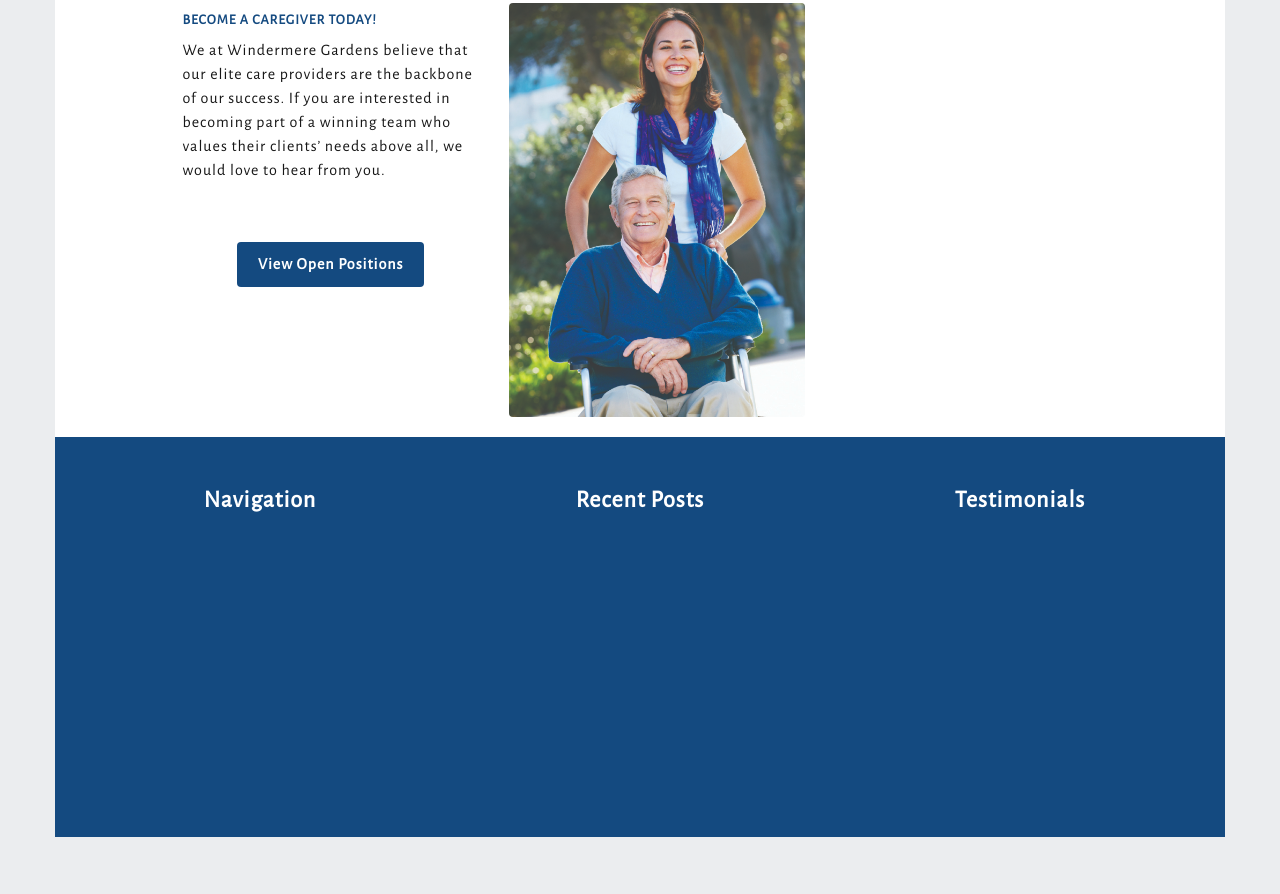
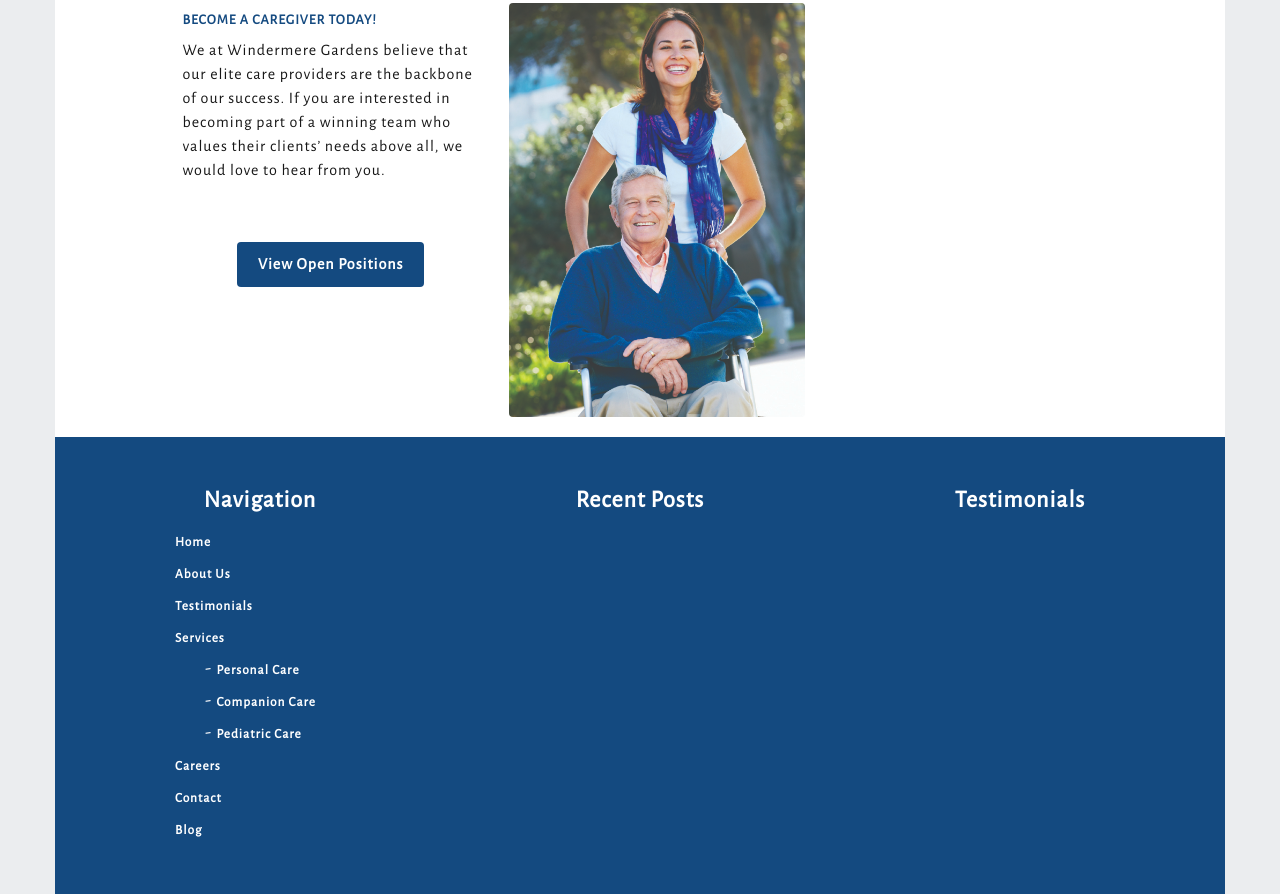
Before and after one commit to zenkitties/windermere-gardens, a website: page index.html in a window 1280 px wide. Shown: the part 1409-2303 px from the top of the page. Before the commit the page ends 2246 px from the top, so only its background shows below. Drawn offline with nearby package versions, Linux system fonts and the light colour scheme.

Commit message:
Added in Naviation Links at the bottom and sub-menu simulation

```diff
--- a/index.html
+++ b/index.html
@@ -123,8 +123,23 @@
        </div><!--.row closure -->
        <footer id="footer" class="row">
            <div class="container">
-              <section class="col-xs-12 col-md-4">
+              <section class="col-xs-12 col-md-4 footer-menu-categories">
                   <h4>Navigation</h4>
+                  <ul>
+                      <li><a href="#" target="_blank">Home</a></li>
+                      <li><a href="#" target="_blank">About Us</a></li>
+                      <li><a href="#" target="_blank">Testimonials</a></li>
+                      <li><a href="#" target="_blank">Services</a>
+                          <ul class="footer-submenu">
+                              <li><a href="#" target="_blank">Personal Care</a></li>
+                              <li><a href="#" target="_blank">Companion Care</a></li>
+                              <li><a href="#" target="_blank">Pediatric Care</a></li>
+                          </ul>
+                      </li>
+                      <li><a href="#" target="_blank">Careers</a></li>
+                      <li><a href="#" target="_blank">Contact</a></li>
+                      <li><a href="#" target="_blank">Blog</a></li>
+                  </ul>
               </section>
               <section class="col-xs-12 col-md-4">
                   <h4>Recent Posts</h4>
--- a/scss/_footer.scss
+++ b/scss/_footer.scss
@@ -15,4 +15,31 @@ footer {
         text-align: center;
         color: $white;
     }
+
+    .footer-menu-categories {
+        ul {
+            margin-left: 90px;
+            list-style-type: none;
+            text-align: left;
+
+            li a {
+                color: $white;
+                font-weight: bold;
+                font-size: 10pt;
+            }
+
+            li a:hover,
+            li a:focus {
+                color: $color-two;
+            }
+        }
+    }
+
+    ul.footer-submenu {
+        margin-left: 30px;
+
+        li::before {
+            content: "- ";
+        }
+    }
 }
--- a/scss/_menu.scss
+++ b/scss/_menu.scss
@@ -31,12 +31,11 @@
 
     .windermere-navbar {
         text-align: center;
-        background-color: transparentize($white, .40);
         margin-top: 10px;
 
         ul {
             margin-top: 17px;
-            font-size: 12pt;
+            font-size: 10pt;
             font-weight: 600;
             list-style-type: none;
             -webkit-padding-start: 0;
```
Also changed, not shown: css/styles.css.
